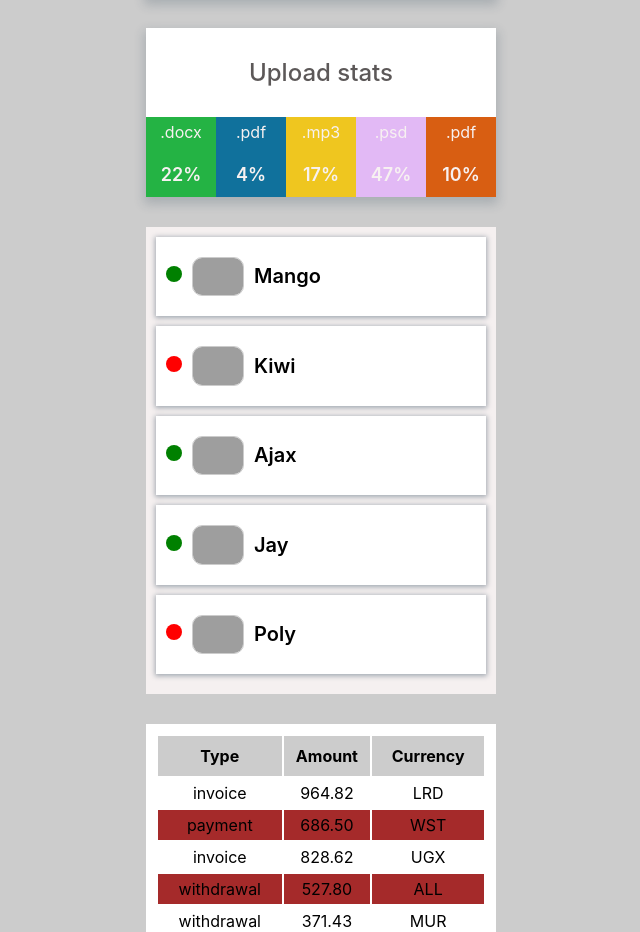
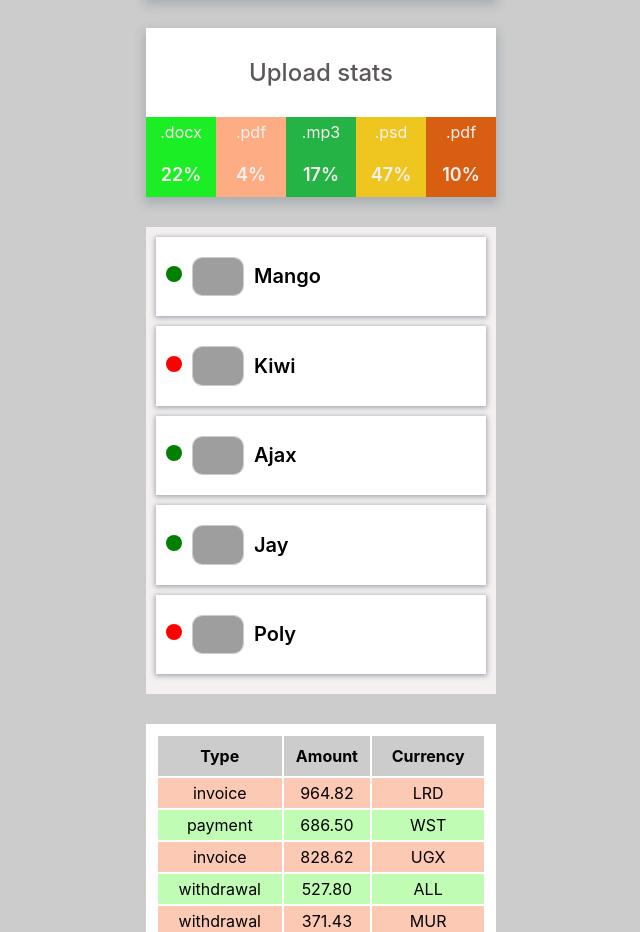
Before and after one commit to Usermen-cmd/goit-react-hw-01-components, a React (Create React App) app: page / in a window 1280 px wide. Shown: the part 380-1312 px from the top of the page, without its empty margins (319-959 px from the left). Built offline with nearby package versions, Linux system fonts and the light colour scheme; grey boxes are pictures that could not be loaded.

Commit message:
~update: statistic component

```diff
--- a/src/components/Statistic/Statistic.jsx
+++ b/src/components/Statistic/Statistic.jsx
@@ -6,14 +6,21 @@ const Statistic = ({ title, data }) => {
   return (
     <section className={css.statistic}>
       {title.trim() ? <h2 className={css.title}>{title}</h2> : ''}
-      <StatisticItem data={data} />
+      <ul className={css.statList}>
+        {data.map(item => {
+          return <StatisticItem key={item.id} dataItem={item} />;
+        })}
+      </ul>
     </section>
   );
 };
 
 Statistic.propTypes = {
-  title: PropTypes.string,
-  data: PropTypes.arrayOf(PropTypes.object.isRequired),
+  data: PropTypes.arrayOf(
+    PropTypes.shape({
+      id: PropTypes.string.isRequired,
+    }),
+  ),
 };
 
 export default Statistic;
--- a/src/components/Statistic/Statistic.module.css
+++ b/src/components/Statistic/Statistic.module.css
@@ -1,3 +1,7 @@
+.statList {
+  display: grid;
+  grid-template-columns: repeat(5, 1fr);
+}
 .statistic {
   display: block;
   background-color: #fff;
--- a/src/components/StatisticItem/StatisticItem.jsx
+++ b/src/components/StatisticItem/StatisticItem.jsx
@@ -2,33 +2,25 @@ import css from './StatisticItem.module.css';
 import getColor from 'utils/randomColor';
 import PropTypes from 'prop-types';
 
-const StatisticItem = ({ data }) => {
+const StatisticItem = ({ dataItem }) => {
   return (
-    <ul className={css.statList}>
-      {data.map(el => (
     <li
       className={css.item}
-          key={el.id}
       style={{
         backgroundColor: `rgb(${getColor()})`,
       }}
     >
-          <span className={css.label}>{el.label}</span>
-          <span className={css.percentage}>{el.percentage}%</span>
+      <span className={css.label}>{dataItem.label}</span>
+      <span className={css.percentage}>{dataItem.percentage}%</span>
     </li>
-      ))}
-    </ul>
   );
 };
 
 StatisticItem.propTypes = {
-  data: PropTypes.arrayOf(
-    PropTypes.shape({
-      id: PropTypes.string.isRequired,
+  dataItem: PropTypes.shape({
     label: PropTypes.string.isRequired,
     percentage: PropTypes.number.isRequired,
   }),
-  ),
 };
 
 export default StatisticItem;
--- a/src/components/StatisticItem/StatisticItem.module.css
+++ b/src/components/StatisticItem/StatisticItem.module.css
@@ -1,7 +1,3 @@
-.statList {
-  display: grid;
-  grid-template-columns: repeat(5, 1fr);
-}
 .item {
   display: grid;
   grid-template-rows: repeat(2, 1fr);
--- a/src/components/Transaction/Transaction.module.css
+++ b/src/components/Transaction/Transaction.module.css
@@ -1,5 +1,8 @@
 .tableItem:nth-child(2n) {
-  background-color: brown;
+  background-color: rgb(193, 252, 181);
+}
+.tableItem:nth-child(2n + 1) {
+  background-color: rgb(252, 201, 181);
 }
 .tableItem td {
   text-align: center;
```
Lines whose indentation alone changed are shown as unchanged.
